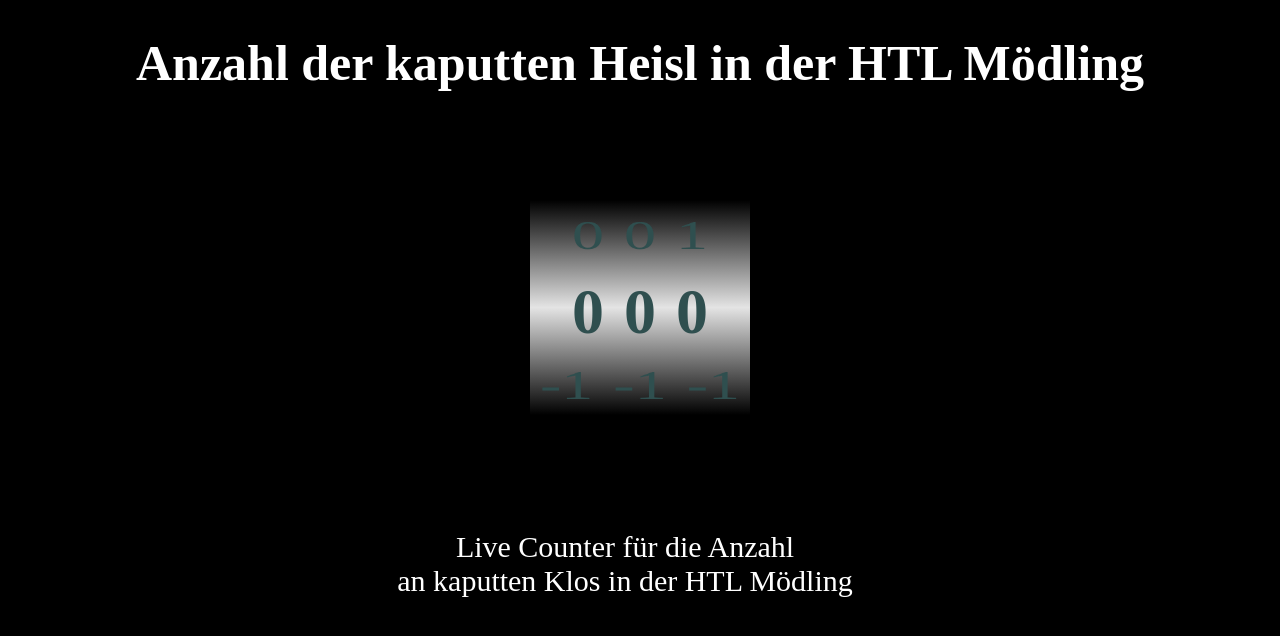
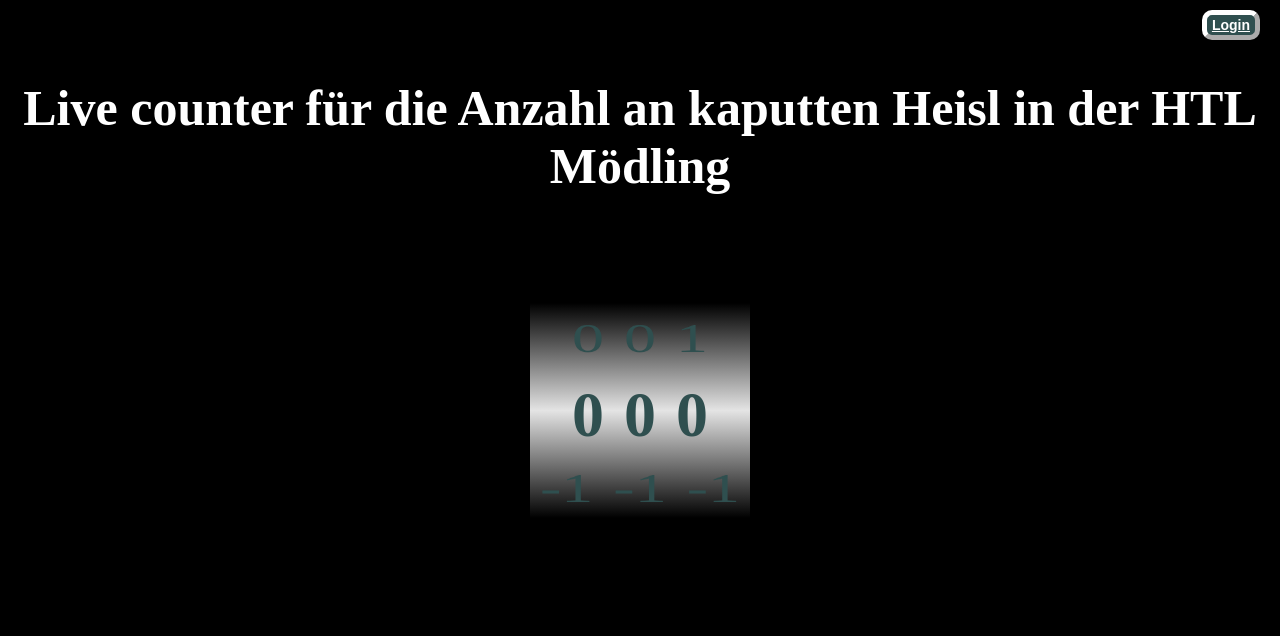
Before and after one commit to Chrisi2209/SchulklosKaputt, a Flask app: page / in a window 1280 px wide. Shown: the part 41-677 px from the top of the page. Run offline with Flask 3, Linux system fonts and the light colour scheme; data that the repository does not hold is empty.

Commit message:
started login system

```diff
--- a/app/__init__.py
+++ b/app/__init__.py
@@ -2,6 +2,7 @@ from flask import Flask
 from app.config import Config
 from flask_sqlalchemy import SQLAlchemy
 from flask_migrate import Migrate
+from flask_login import LoginManager
 
 import os
 import logging.config
@@ -28,5 +29,6 @@ app = Flask(__name__)
 app.config.from_object(Config)
 db = SQLAlchemy(app)
 migrate = Migrate(app, db)
+login = LoginManager(app)
 
 from app import routes, models
--- a/app/routes.py
+++ b/app/routes.py
@@ -2,6 +2,7 @@ from app import app, db, logger
 from app.models import Toilet
 from app.forms import NeuesKloForm, KloLöschenForm
 from flask import render_template, flash, redirect, url_for, jsonify
+
 
 # Decorator to log request to this function as get request
 def log_get_request(func):
@@ -12,12 +13,16 @@ def log_get_request(func):
 
     return wrapper
 
+@app.errorhandler(404)
+def not_found(e):
+    return render_template("error.html")
 
 @app.route("/")
 @app.route("/index")
+@app.route("/home")
 def index():
     logger.info("GET " + url_for("index"))
-    return render_template("index.html", title="HTL-Mödling kaputte klos", anzahl=len(Toilet.query.all()),
+    return render_template("index.html", title="HTL-Mödling kaputte klos", authenticated=False, anzahl=len(Toilet.query.all()),
                            number100_val=len(Toilet.query.all()) // 100,
                            number10_val=len(Toilet.query.all()) % 100 // 10,
                            number1_val=len(Toilet.query.all()) % 100 % 10)
@@ -99,3 +104,19 @@ def klo_anmelden():
 def help():
     logger.info("GET " + url_for("help"))
     return render_template("help.html", title="HTL-Mödling kaputte Klos")
+
+"""
+@app.route('/login', methods=['GET', 'POST'])
+def login():
+    if current_user.is_authenticated:
+        return redirect(url_for('index'))
+    form = LoginForm()
+    if form.validate_on_submit():
+        user = User.query.filter_by(username=form.username.data).first()
+        if user is None or not user.check_password(form.password.data):
+            flash('Invalid username or password')
+            return redirect(url_for('login'))
+        login_user(user, remember=form.remember_me.data)
+        return redirect(url_for('index'))
+    return render_template('login.html', title='Sign In', form=form)
+"""
--- a/app/static/index.js
+++ b/app/static/index.js
@@ -69,7 +69,7 @@ function setCounter(toNumber) {
     successor1.innerHTML = Math.floor((toNumber + 1) % 100 % 10);
 }
 
-setInterval(fetchdata, 1000);
+setInterval(fetchdata, 4000);
 
 /***** Counter animation ******/
 
--- a/app/static/styles.css
+++ b/app/static/styles.css
@@ -58,7 +58,44 @@ button.navitem,
     margin-left: 10px;
 }
 
-/******** Navigator *****/
+/******* Login button *******/
+#login {
+    margin-left: auto;
+    top: 20px;
+    right: 10px;
+
+    width: max-content;
+    height: max-content;
+    margin-bottom: 0px;
+    margin-top: 5px;
+}
+
+.transitionButton {
+    font-size: 14px;
+    font-weight: bold;
+    padding: 2px 5px 2px 5px;
+    text-decoration: underline;
+
+    color: white;
+    background-color: darkslategray;
+
+    border-width: 5px;
+    border-color: white;
+    border-radius: 10px;
+
+    transition: color 0.5s;
+    transition: background-color 0.5s;
+    transition: border-color 0.5s;
+}
+
+.transitionButton:hover {
+    cursor: pointer;
+    color: darkslategray;
+    background-color: white;
+    border-color: darkslategray;
+}
+
+/******** Navigator (e.g. help page) *****/
 
 .navigator {
     width: 500px;
--- a/app/templates/base.html
+++ b/app/templates/base.html
@@ -25,8 +25,9 @@
         {% endfor %}
     </div>
 
-    {% block content %}{% endblock %}
-
+    <div class="content">
+        {% block content %}{% endblock %}
+    </div>
 </body>
 
 </html>
--- a/app/templates/index.html
+++ b/app/templates/index.html
@@ -2,7 +2,11 @@
 
 {% block content %}
 
-<h1 class="title">Anzahl der kaputten Heisl in der HTL Mödling</h1>
+<div id="login">
+    <a href="/login"><button class="transitionButton">Login</button></a>
+</div>
+
+<h1 class="title">Live counter für die Anzahl an kaputten Heisl in der HTL Mödling</h1>
 
 <div id="counter">
     <div class="threeNumberContainer" id="cloneSuccessor">
@@ -36,9 +40,6 @@
     </div>
 </div>
 
-<p class="subtitle">Live Counter für die Anzahl<br>an kaputten Klos in der HTL Mödling</p>
-
-
 <script src="{{ url_for('static', filename='index.js') }}"></script>
 
 {% endblock %}
```
Also changed, not shown: app/models.py (+20 -1 lines), app/app.db, app/templates/error.html (added).
